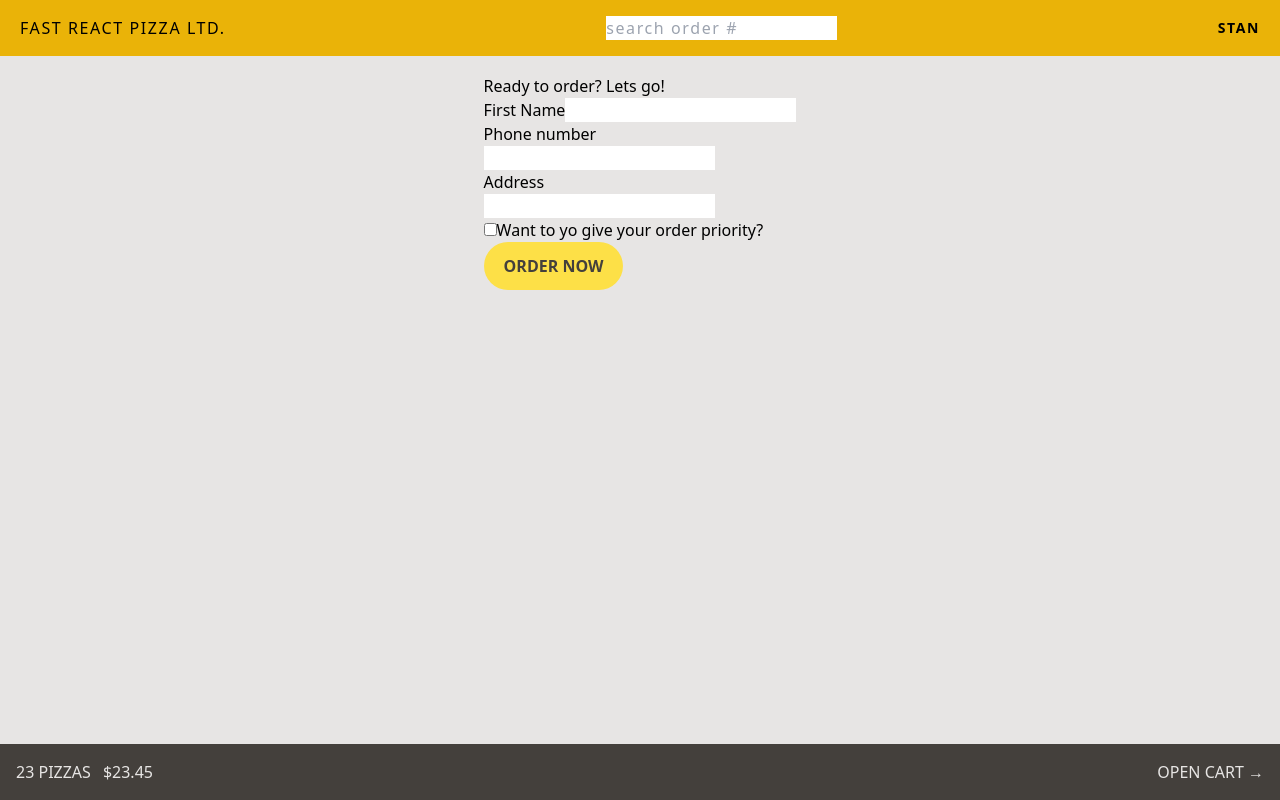
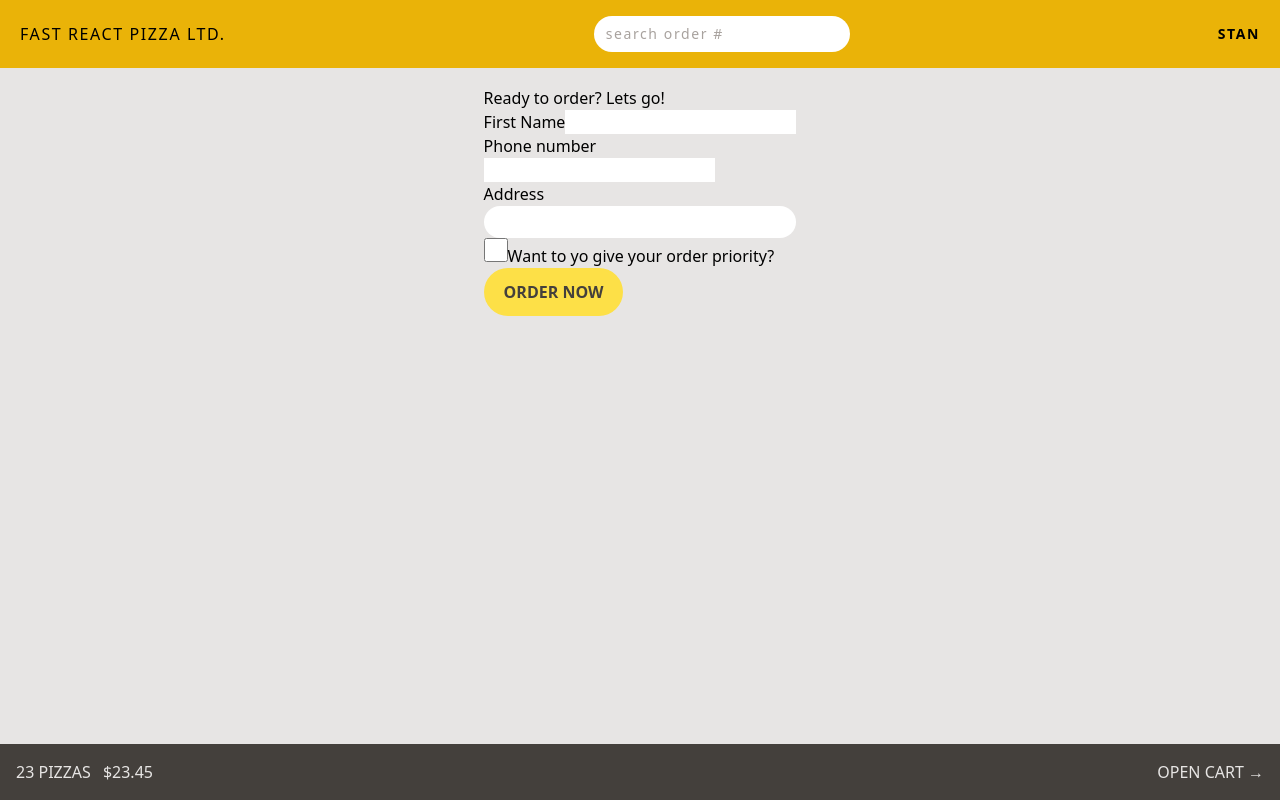
Before and after one commit to justaway1/fast-react-pizza, a React (Vite) app: page /order/new in a window 1280 px wide. Built offline with nearby package versions, Linux system fonts and the light colour scheme.

Commit message:
added more tailwind styles

```diff
--- a/src/features/order/CreateOrder.jsx
+++ b/src/features/order/CreateOrder.jsx
@@ -1,6 +1,6 @@
 // import { useState } from 'react'
 
-import { Form, redirect, useActionData } from "react-router-dom";
+import { Form, redirect, useActionData, useNavigation } from "react-router-dom";
 import { createOrder } from "../../services/apiRestaurant";
 
 // https://uibakery.io/regex-library/phone-number
@@ -36,6 +36,9 @@ const fakeCart = [
 function CreateOrder() {
   const formError = useActionData();
 
+  const navigation = useNavigation();
+  const isSubmitting = navigation.state === "submitting";
+
   // const [withPriority, setWithPriority] = useState(false)
   const cart = fakeCart;
 
@@ -60,12 +63,18 @@ function CreateOrder() {
         <div>
           <label>Address</label>
           <div>
-            <input type="text" name="address" required />
+            <input
+              type="text"
+              name="address"
+              required
+              className="rounded-full w-full focus:ring focus:outline-none focus:ring-yellow-500 py-1 px-5"
+            />
           </div>
         </div>
 
         <div>
           <input
+            className="h-6 w-6 accent-yellow-400 focus:ring focus:ring-offset-1 focus:ring-yellow-400 focus:outline-none"
             type="checkbox"
             name="priority"
             id="priority"
@@ -77,8 +86,11 @@ function CreateOrder() {
 
         <div>
           <input type="hidden" name="cart" value={JSON.stringify(cart)} />
-          <button className="inline-block bg-yellow-300 py-3 px-5 uppercase font-semibold rounded-full hover:bg-yellow-400 text-stone-700 transition-colors duration-300 focus:bg-yellow-300 focus:outline-none focus:ring focus:ring-yellow-400 focus:ring-offset-2 disabled:cursor-not-allowed">
-            Order now
+          <button
+            disabled={isSubmitting}
+            className="inline-block bg-yellow-300 py-3 px-5 uppercase font-semibold rounded-full hover:bg-yellow-400 text-stone-700 transition-colors duration-300 focus:bg-yellow-300 focus:outline-none focus:ring focus:ring-yellow-400 focus:ring-offset-2 disabled:cursor-not-allowed"
+          >
+            {isSubmitting ? "Placing order..." : "Order now"}
           </button>
         </div>
       </Form>
@@ -103,7 +115,6 @@ export async function action({ request }) {
   if (Object.keys(errors).length > 0) return errors;
 
   const newOrder = await createOrder(order);
-
   return redirect(`/order/${newOrder.id}`);
 }
 
--- a/src/features/order/SearchOrder.jsx
+++ b/src/features/order/SearchOrder.jsx
@@ -1,25 +1,27 @@
-import { useState } from 'react'
-import { useNavigate } from 'react-router-dom'
+import { useState } from "react";
+import { useNavigate } from "react-router-dom";
 
-function SearchOrder () {
-  const [query, setQuery] = useState('')
-  const navigate = useNavigate()
+function SearchOrder() {
+  const [query, setQuery] = useState("");
+  const navigate = useNavigate();
 
-  function handleSubmit (e) {
-    e.preventDefault()
-    navigate(`/order/${query}`)
-    setQuery('')
+  function handleSubmit(e) {
+    e.preventDefault();
+    navigate(`/order/${query}`);
+    setQuery("");
   }
 
   return (
     <form onSubmit={handleSubmit}>
       <input
-        placeholder='search order #'
+        placeholder="search order #"
         value={query}
-        onChange={e => setQuery(e.target.value)}
+        onChange={(e) => setQuery(e.target.value)}
+        className="rounded-full px-3 py-2 text-sm focus:outline-none
+        placeholder:text-stone-400  transition-all duration-300 sm:focus:w-72 w-25 sm:w-64"
       />
     </form>
-  )
+  );
 }
 
-export default SearchOrder
+export default SearchOrder;
--- a/src/ui/AppLayout.jsx
+++ b/src/ui/AppLayout.jsx
@@ -9,11 +9,10 @@ function AppLayout() {
 
   return (
     <div className="grid grid-rows-[auto_1fr_auto] h-screen">
-      {isLoading && <Loader />}
-
       <Header />
 
       <main className="max-w-3xl mx-auto overflow-scroll p-4">
+        {isLoading && <Loader />}
         <Outlet />
       </main>
 
```
